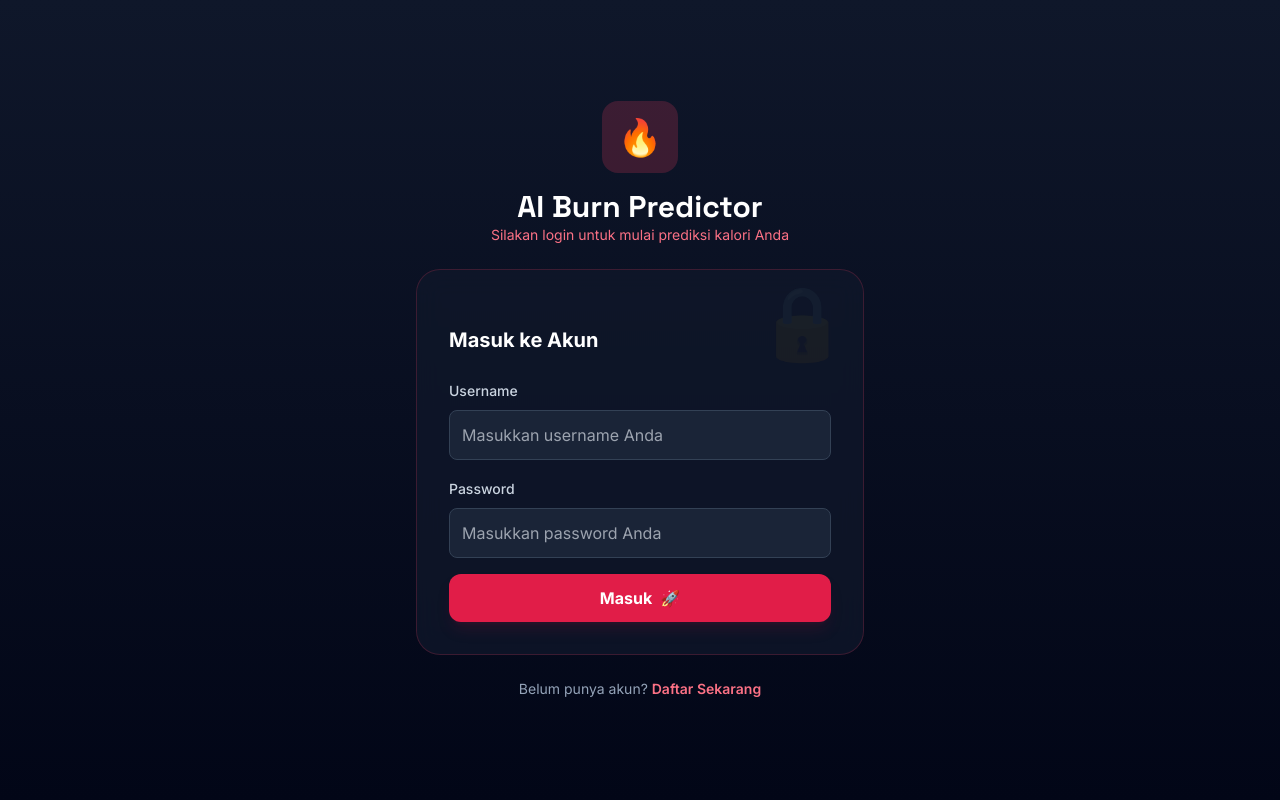
After one commit to fahri-ramadhan23/prediksikalori, a Flask app: page /login in a window 1280 px wide. The commit adds this page. Run offline with Flask 3, Linux system fonts and the light colour scheme; some libraries are stand-ins or nearby versions.

Commit message:
tambah login

```diff
--- a/app.py
+++ b/app.py
@@ -1,8 +1,13 @@
-from flask import Flask, render_template, request, jsonify
-from flask_cors import CORS
+from flask import Flask, render_template, request, jsonify, session, redirect, url_for
+from werkzeug.security import generate_password_hash, check_password_hash
+import sqlite3
+import os
 
 app = Flask(__name__)
-CORS(app)
+
+# Secret key untuk Flask session
+app.secret_key = 'a_very_secret_key_123456'
+DATABASE = 'database.db'
 
 # Bobot hasil regresi linear (dipindahkan dari frontend ke backend)
 WEIGHTS = {
@@ -14,13 +19,146 @@ WEIGHTS = {
     'bpm': 2.7
 }
 
+def get_db_connection():
+    conn = sqlite3.connect(DATABASE)
+    conn.row_factory = sqlite3.Row
+    return conn
+
+def init_db():
+    with get_db_connection() as conn:
+        # Buat tabel users
+        conn.execute('''
+            CREATE TABLE IF NOT EXISTS users (
+                id INTEGER PRIMARY KEY AUTOINCREMENT,
+                username TEXT UNIQUE NOT NULL,
+                password_hash TEXT NOT NULL,
+                fullname TEXT NOT NULL
+            )
+        ''')
+        # Buat tabel prediction_history
+        conn.execute('''
+            CREATE TABLE IF NOT EXISTS prediction_history (
+                id INTEGER PRIMARY KEY AUTOINCREMENT,
+                user_id INTEGER NOT NULL,
+                gender TEXT NOT NULL,
+                age INTEGER NOT NULL,
+                weight REAL NOT NULL,
+                duration REAL NOT NULL,
+                bpm INTEGER NOT NULL,
+                predicted_calories INTEGER NOT NULL,
+                timestamp DATETIME DEFAULT CURRENT_TIMESTAMP,
+                FOREIGN KEY (user_id) REFERENCES users (id)
+            )
+        ''')
+        conn.commit()
+
+# Inisialisasi database saat aplikasi dimulai
+init_db()
+
 @app.route('/')
 def home():
-    # Akan me-render file index.html yang ada di dalam folder 'templates'
-    return render_template('index.html')
+    # Proteksi halaman utama: jika belum login, alihkan ke login
+    if 'user_id' not in session:
+        return redirect(url_for('login'))
+
+    # Ambil riwayat prediksi dari database untuk user yang sedang aktif
+    conn = get_db_connection()
+    history = conn.execute('''
+        SELECT gender, age, weight, duration, bpm, predicted_calories, timestamp
+        FROM prediction_history
+        WHERE user_id = ?
+        ORDER BY timestamp DESC
+    ''', (session['user_id'],)).fetchall()
+    conn.close()
+
+    return render_template('index.html', fullname=session['fullname'], history=history)
+
+@app.route('/register', methods=['GET', 'POST'])
+def register():
+    # Jika sudah login, alihkan ke halaman utama
+    if 'user_id' in session:
+        return redirect(url_for('home'))
+
+    error = None
+    if request.method == 'POST':
+        fullname = request.form.get('fullname')
+        username = request.form.get('username')
+        password = request.form.get('password')
+        confirm_password = request.form.get('confirm_password')
+
+        if not fullname or not username or not password or not confirm_password:
+            error = "Semua field wajib diisi."
+        elif password != confirm_password:
+            error = "Konfirmasi password tidak cocok."
+        else:
+            conn = get_db_connection()
+            user_exists = conn.execute('SELECT 1 FROM users WHERE username = ?', (username,)).fetchone()
+
+            if user_exists:
+                conn.close()
+                error = "Username sudah terdaftar. Gunakan username lain."
+            else:
+                password_hash = generate_password_hash(password)
+                try:
+                    conn.execute('INSERT INTO users (username, password_hash, fullname) VALUES (?, ?, ?)',
+                                 (username, password_hash, fullname))
+                    conn.commit()
+                    conn.close()
+                    # Redirect ke login dengan indikator sukses
+                    return redirect(url_for('login', registered='true'))
+                except Exception as e:
+                    conn.close()
+                    error = f"Terjadi kesalahan: {str(e)}"
+
+    return render_template('register.html', error=error)
+
+@app.route('/login', methods=['GET', 'POST'])
+def login():
+    # Jika sudah login, alihkan ke halaman utama
+    if 'user_id' in session:
+        return redirect(url_for('home'))
+
+    error = None
+    success = None
+
+    # Ambil notifikasi registrasi sukses dari query parameter
+    if request.args.get('registered') == 'true':
+        success = "Registrasi berhasil! Silakan login."
+
+    if request.method == 'POST':
+        username = request.form.get('username')
+        password = request.form.get('password')
+
+        if not username or not password:
+            error = "Username dan password wajib diisi."
+        else:
+            conn = get_db_connection()
+            user = conn.execute('SELECT * FROM users WHERE username = ?', (username,)).fetchone()
+            conn.close()
+
+            if user and check_password_hash(user['password_hash'], password):
+                session['user_id'] = user['id']
+                session['fullname'] = user['fullname']
+                session['username'] = user['username']
+                return redirect(url_for('home'))
+            else:
+                error = "Username atau password salah."
+
+    return render_template('login.html', error=error, success=success)
+
+@app.route('/logout')
+def logout():
+    session.clear()
+    return redirect(url_for('login'))
 
 @app.route('/predict', methods=['POST'])
 def predict():
+    if 'user_id' not in session:
+        return jsonify({
+            'status': 'error',
+            'message': 'Sesi telah berakhir. Silakan login kembali.'
+        }), 401
+
     try:
         data = request.json
         gender = float(data.get('gender', 0))
@@ -45,9 +183,40 @@ def predict():
         # Menghindari kalori negatif dan membulatkan
         result = max(0, round(prediction))
 
+        # Simpan ke tabel prediction_history di database
+        conn = get_db_connection()
+        conn.execute('''
+            INSERT INTO prediction_history (user_id, gender, age, weight, duration, bpm, predicted_calories)
+            VALUES (?, ?, ?, ?, ?, ?, ?)
+        ''', (
+            session['user_id'],
+            'Laki-laki' if gender == 1 else 'Perempuan',
+            int(age),
+            weight,
+            duration_total_minutes,
+            int(bpm),
+            result
+        ))
+        conn.commit()
+
+        # Ambil timestamp dari entri yang baru dimasukkan untuk disinkronkan ke frontend
+        db_row = conn.execute('SELECT timestamp FROM prediction_history WHERE user_id = ? ORDER BY id DESC LIMIT 1', (session['user_id'],)).fetchone()
+        conn.close()
+
+        timestamp = db_row['timestamp'] if db_row else ""
+
         return jsonify({
             'status': 'success',
-            'predicted_calories': result
+            'predicted_calories': result,
+            'new_entry': {
+                'gender': 'Laki-laki' if gender == 1 else 'Perempuan',
+                'age': int(age),
+                'weight': weight,
+                'duration': duration_total_minutes,
+                'bpm': int(bpm),
+                'predicted_calories': result,
+                'timestamp': timestamp
+            }
         })
     except Exception as e:
         return jsonify({
--- /dev/null
+++ b/templates/login.html
@@ -0,0 +1,69 @@
+<!doctype html>
+<html lang="id">
+  <head>
+    <meta charset="UTF-8" />
+    <meta name="viewport" content="width=device-width, initial-scale=1.0" />
+    <title>Login • AI Burn Predictor</title>
+    <link rel="stylesheet" href="{{ url_for('static', filename='css/style.css') }}">
+    <script src="https://cdn.tailwindcss.com"></script>
+    <link href="https://fonts.googleapis.com/css2?family=Inter:wght@400;500;600;700&family=Space+Grotesk:wght@500;600;700&display=swap" rel="stylesheet" />
+  </head>
+  <body class="p-4 md:p-8 flex items-center justify-center min-h-screen">
+    <div class="w-full max-w-md space-y-6">
+
+      <div class="text-center">
+        <div class="inline-block p-4 bg-rose-500/20 rounded-2xl text-4xl mb-4">🔥</div>
+        <h1 class="header-font text-3xl font-bold text-white">AI Burn Predictor</h1>
+        <p class="text-rose-400 text-sm">Silakan login untuk mulai prediksi kalori Anda</p>
+      </div>
+
+      <div class="glass p-8 space-y-6 relative overflow-hidden">
+        <div class="absolute top-0 right-0 p-4 opacity-5 text-7xl">🔒</div>
+
+        <h2 class="text-xl font-bold text-white mb-2">Masuk ke Akun</h2>
+
+        {% if error %}
+        <div class="p-3 bg-red-500/10 border border-red-500/30 rounded-xl text-red-400 text-sm flex items-center gap-2">
+          <span>⚠️</span>
+          <span>{{ error }}</span>
+        </div>
+        {% endif %}
+
+        {% if success %}
+        <div class="p-3 bg-emerald-500/10 border border-emerald-500/30 rounded-xl text-emerald-400 text-sm flex items-center gap-2">
+          <span>✅</span>
+          <span>{{ success }}</span>
+        </div>
+        {% endif %}
+
+        <form action="{{ url_for('login') }}" method="POST" class="space-y-4">
+          <div class="space-y-2">
+            <label for="username" class="text-slate-300 font-medium text-sm">Username</label>
+            <input type="text" id="username" name="username" required
+              class="w-full bg-slate-800/80 text-white rounded-lg p-3 border border-slate-700 focus:border-rose-500 focus:ring-1 focus:ring-rose-500 outline-none transition-all"
+              placeholder="Masukkan username Anda">
+          </div>
+
+          <div class="space-y-2">
+            <label for="password" class="text-slate-300 font-medium text-sm">Password</label>
+            <input type="password" id="password" name="password" required
+              class="w-full bg-slate-800/80 text-white rounded-lg p-3 border border-slate-700 focus:border-rose-500 focus:ring-1 focus:ring-rose-500 outline-none transition-all"
+              placeholder="Masukkan password Anda">
+          </div>
+
+          <button type="submit"
+            class="w-full py-3 bg-rose-600 hover:bg-rose-500 text-white font-bold rounded-xl transition-all shadow-lg shadow-rose-900/20 active:scale-95 flex items-center justify-center gap-2 mt-6">
+            <span>Masuk</span>
+            <span>🚀</span>
+          </button>
+        </form>
+      </div>
+
+      <p class="text-center text-slate-400 text-sm">
+        Belum punya akun?
+        <a href="{{ url_for('register') }}" class="text-rose-400 hover:text-rose-300 font-semibold transition-all">Daftar Sekarang</a>
+      </p>
+
+    </div>
+  </body>
+</html>
```
Also changed, not shown: static/js/script.js (+36 -1 lines), templates/index.html (+52 -0 lines), templates/register.html (added, +76 -0 lines), database.db (added).
